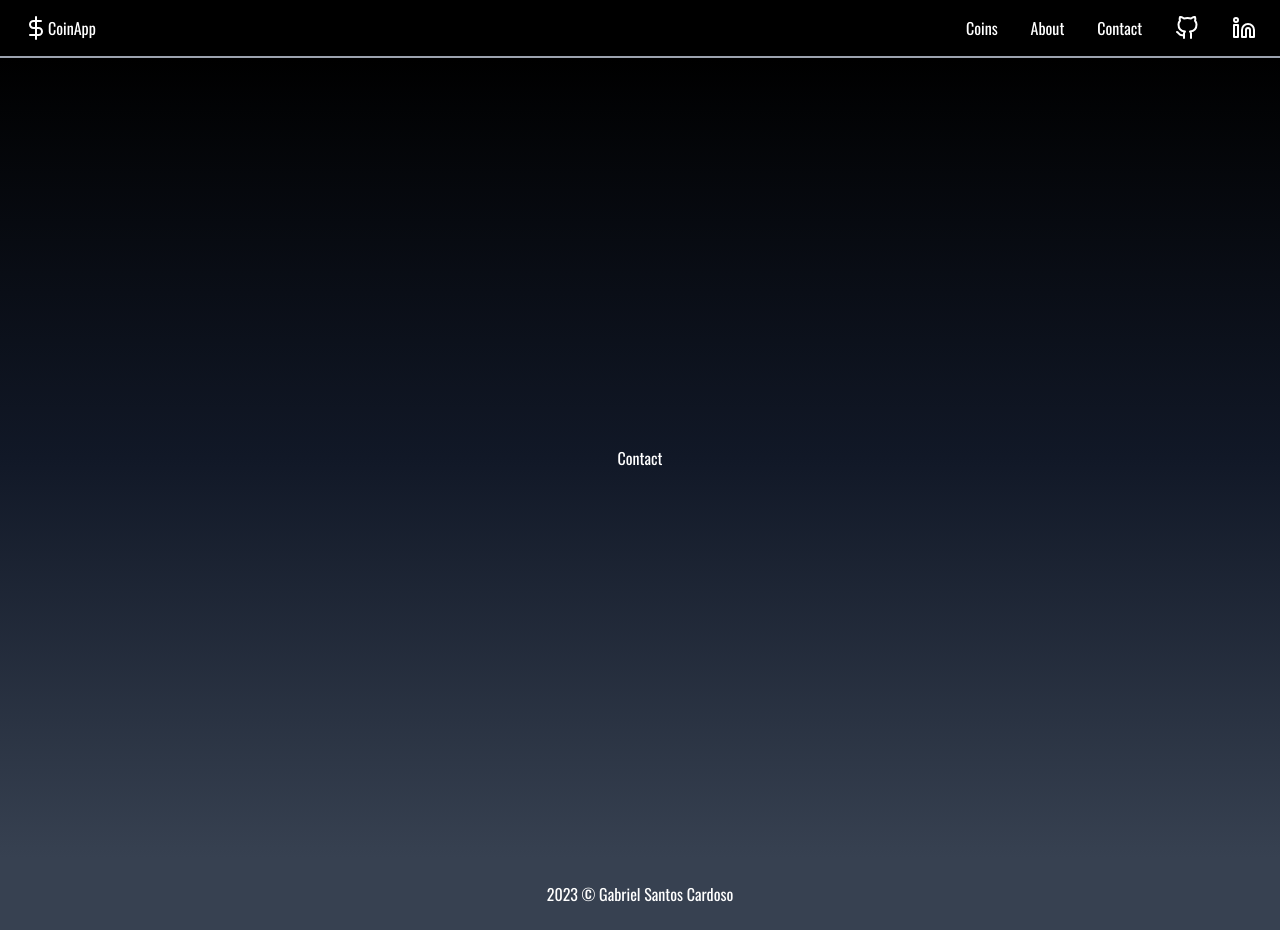
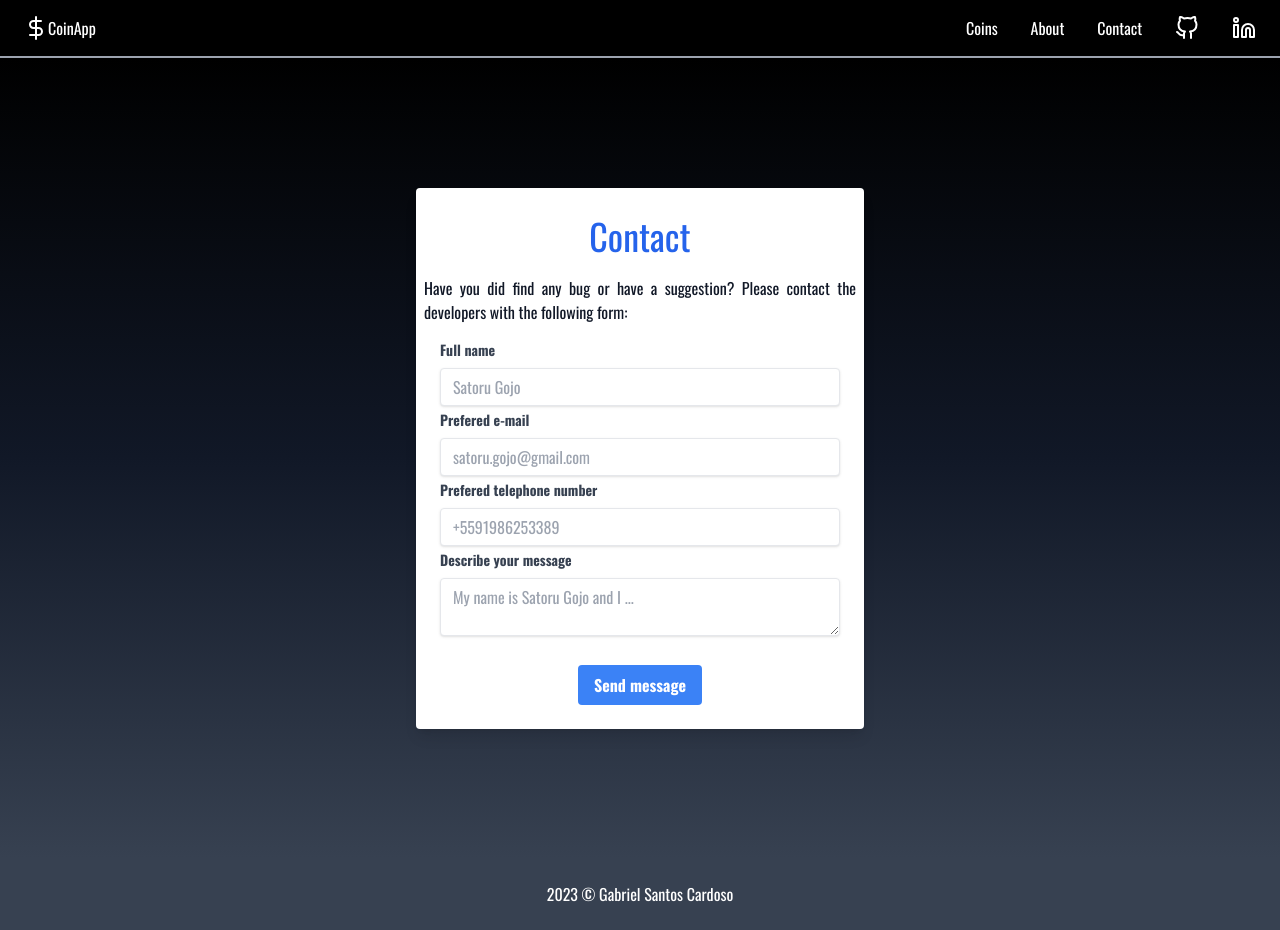
Before and after one commit to eng-gabrielscardoso/coin-app, a Vue app in the folder frontend/: page /contact in a window 1280 px wide. Built offline with nearby package versions, Linux system fonts and the light colour scheme.

Commit message:
feat: finish ContactView

```diff
--- a/frontend/src/views/ContactView.vue
+++ b/frontend/src/views/ContactView.vue
@@ -1,14 +1,149 @@
 <template>
-  <div class="ContactView">
-    <div class="h-screen flex justify-center items-center bg-gradient-to-t from-gray-700 via-gray-900 to-black text-white">
-      Contact
+  <div class="ContactView p-2">
+    <div class="flex flex-col justify-center items-center max-w-md rounded overflow-hidden shadow-lg bg-white text-gray-900 p-2 ">
+      <h1 class="text-center text-blue-600 text-4xl py-5">
+        Contact
+      </h1>
+      <p class="text-justify">
+        Have you did find any bug or have a suggestion? Please contact the developers with the following form:
+      </p>
+      <form
+        method="post"
+        class="bg-white w-full p-4"
+      >
+        <div class="mb-1">
+          <label
+            class="block text-gray-700 text-sm font-bold mb-2"
+            for="clientName"
+          >
+            Full name
+          </label>
+          <input
+            class="shadow appearance-none border rounded w-full py-2 px-3 text-gray-700 leading-tight focus:outline-none focus:shadow-outline"
+            :class="{'border-red-500': v$.clientName.$error}"
+            name="clientName"
+            id="clientName"
+            type="text"
+            placeholder="Satoru Gojo"
+            v-model.trim="clientName"
+          >
+          <p
+            v-if="v$.clientName.$error"
+            class="text-red-500 text-xs italic"
+          >Please fill out this field.</p>
+        </div>
+        <div class="mb-1">
+          <label
+            class="block text-gray-700 text-sm font-bold mb-2"
+            for="clientEmail"
+          >
+            Prefered e-mail
+          </label>
+          <input
+            class="shadow appearance-none border rounded w-full py-2 px-3 text-gray-700 leading-tight focus:outline-none focus:shadow-outline"
+            :class="{'border-red-500': v$.clientEmail.$error}"
+            name="clientEmail"
+            id="clientEmail"
+            type="email"
+            placeholder="satoru.gojo@gmail.com"
+            v-model.trim="clientEmail"
+          >
+          <p
+            v-if="v$.clientEmail.$error"
+            class="text-red-500 text-xs italic"
+          >Please fill out this field.</p>
+        </div>
+        <div class="mb-1">
+          <label
+            class="block text-gray-700 text-sm font-bold mb-2"
+            for="clientPhone"
+          >
+            Prefered telephone number
+          </label>
+          <input
+            class="shadow appearance-none border rounded w-full py-2 px-3 text-gray-700 leading-tight focus:outline-none focus:shadow-outline"
+            :class="{'border-red-500': v$.clientPhone.$error}"
+            name="clientPhone"
+            id="clientPhone"
+            type="tel"
+            placeholder="+5591986253389"
+            v-model.trim="clientPhone"
+          >
+          <p
+            v-if="v$.clientPhone.$error"
+            class="text-red-500 text-xs italic"
+          >Please fill out this field.</p>
+        </div>
+        <div class="mb-6">
+          <label
+            class="block text-gray-700 text-sm font-bold mb-2"
+            for="clientMessage"
+          >
+            Describe your message
+          </label>
+          <textarea
+            class="shadow appearance-none border rounded w-full py-2 px-3 text-gray-700 leading-tight focus:outline-none focus:shadow-outline"
+            :class="{'border-red-500': v$.clientMessage.$error}"
+            name="clientMessage"
+            id="clientMessage"
+            type="tel"
+            placeholder="My name is Satoru Gojo and I ..."
+            v-model.trim="clientMessage"
+          ></textarea>
+          <p
+            v-if="v$.clientMessage.$error"
+            class="text-red-500 text-xs italic"
+          >Please fill out this field.</p>
+        </div>
+        <div class="flex items-center justify-center">
+          <button
+            class="bg-blue-500 hover:bg-blue-700 text-white font-bold py-2 px-4 rounded focus:outline-none focus:shadow-outline transition-colors"
+            type="button"
+            @click="sendMessage()"
+          >
+            Send message
+          </button>
+        </div>
+      </form>
     </div>
   </div>
 </template>
 
 <script>
+import useVuelidate from "@vuelidate/core"
+import { required, email, numeric, minLength } from "@vuelidate/validators"
+
 export default {
   name: "ContactView",
+
+  setup() {
+    return { v$: useVuelidate() }
+  },
+
+  data() {
+    return {
+      clientName: '',
+      clientEmail: '',
+      clientPhone: '',
+      clientMessage: '',
+    }
+  },
+
+  validations() {
+    return {
+      clientName: { required, minLength: minLength(5) },
+      clientEmail: { required, email },
+      clientPhone: { required, numeric, minLength: minLength(11) },
+      clientMessage: { required, minLength: minLength(10) },
+    }
+  },
+
+  methods: {
+    sendMessage() {
+      this.v$.$touch()
+    }
+  },
+
   mounted() {
     document.title = "Contact | CoinApp - Crypto Financial Market Online"
   }
```
